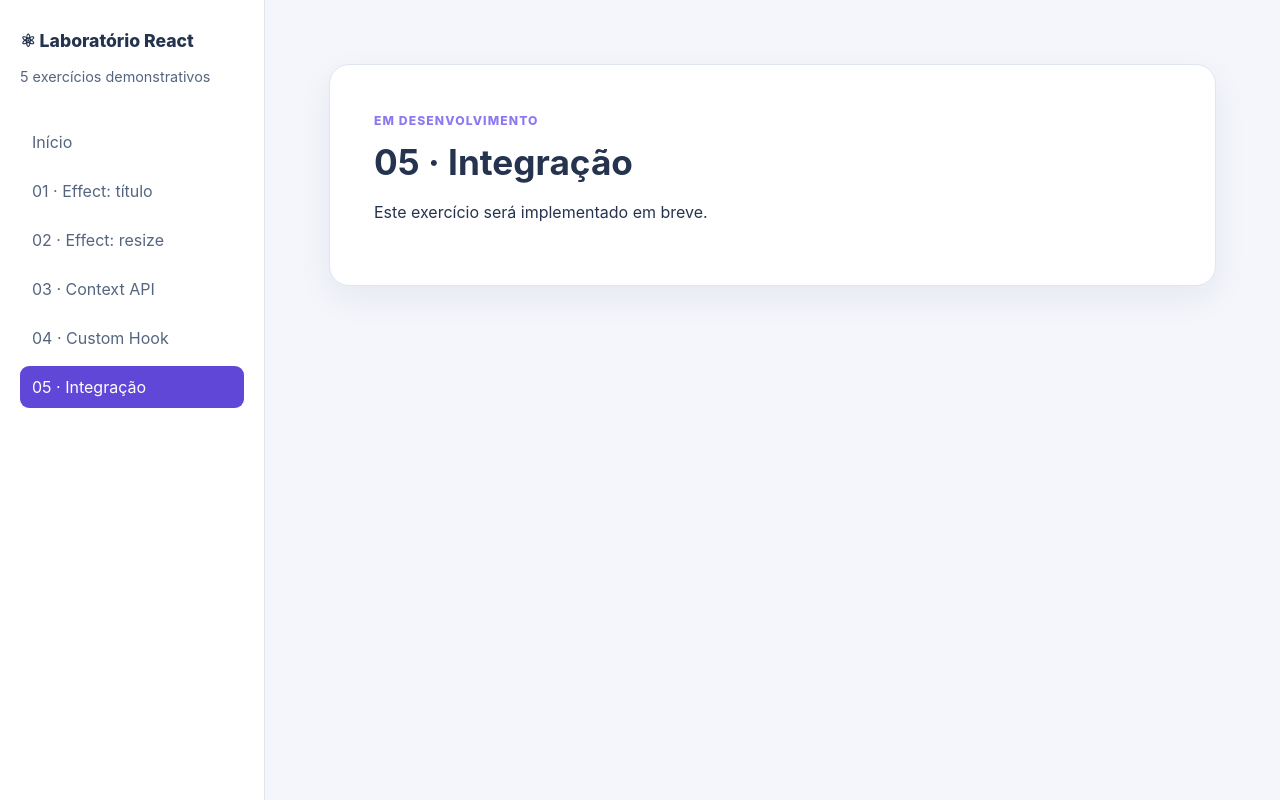
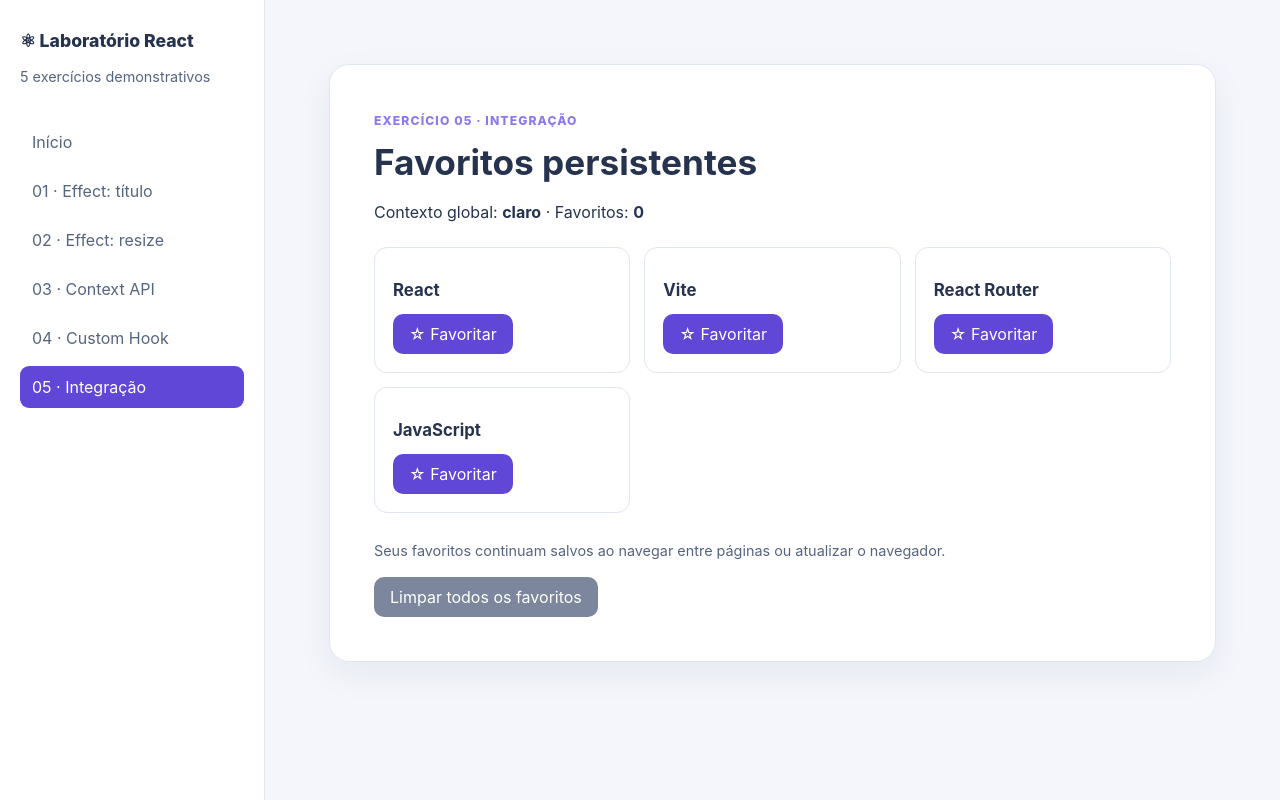
Before and after one commit to wanessags/react-hooks-router-lab, a React (Vite) app: page /exercicio-5 in a window 1280 px wide. Built offline with nearby package versions, Linux system fonts and the light colour scheme.

Commit message:
feat: implementa favoritos persistentes com localStorage

```diff
--- a/src/App.jsx
+++ b/src/App.jsx
@@ -9,6 +9,7 @@ import Ex01Titulo from './pages/Ex01Titulo.jsx';
 import Ex02Resize from './pages/Ex02Resize.jsx';
 import Ex03Context from './pages/Ex03Context.jsx';
 import Ex04Counter from './pages/Ex04Counter.jsx';
+import Ex05Favoritos from './pages/Ex05Favoritos.jsx';
 
 const paginas = [
   { caminho: '/', rotulo: 'Início' },
@@ -18,16 +19,6 @@ const paginas = [
   { caminho: '/exercicio-4', rotulo: '04 · Custom Hook' },
   { caminho: '/exercicio-5', rotulo: '05 · Integração' },
 ];
-
-function PaginaEmConstrucao({ titulo }) {
-  return (
-    <section className="panel">
-      <span className="eyebrow">Em desenvolvimento</span>
-      <h1>{titulo}</h1>
-      <p>Este exercício será implementado em breve.</p>
-    </section>
-  );
-}
 
 export default function App() {
   const { tema } = useContext(ThemeContext);
@@ -63,10 +54,7 @@ export default function App() {
 
       <main className="content">
         <Routes>
-          <Route
-            path="/"
-            element={<Home />}
-          />
+          <Route path="/" element={<Home />} />
 
           <Route
             path="/exercicio-1"
@@ -90,11 +78,7 @@ export default function App() {
 
           <Route
             path="/exercicio-5"
-            element={
-              <PaginaEmConstrucao
-                titulo="05 · Integração"
-              />
-            }
+            element={<Ex05Favoritos />}
           />
 
           <Route
@@ -102,6 +86,7 @@ export default function App() {
             element={
               <section className="panel">
                 <h1>Página não encontrada</h1>
+                <p>A página solicitada não existe.</p>
               </section>
             }
           />
--- a/src/hooks/useLocalStorage.js
+++ b/src/hooks/useLocalStorage.js
@@ -1,26 +1,29 @@
+
 import { useEffect, useState } from 'react';
 
-// O hook combina estado do React com persistência no navegador.
 export function useLocalStorage(chave, valorInicial) {
   const [valor, setValor] = useState(() => {
-    // A função inicializadora só é necessária na criação do estado.
     try {
       const salvo = window.localStorage.getItem(chave);
-      return salvo === null ? valorInicial : JSON.parse(salvo);
+
+      return salvo === null
+        ? valorInicial
+        : JSON.parse(salvo);
     } catch {
-      return valorInicial; // Ex.: dados inválidos ou armazenamento bloqueado.
+      return valorInicial;
     }
   });
 
   useEffect(() => {
-    // Efeito sincroniza estado do React com o localStorage.
     try {
-      window.localStorage.setItem(chave, JSON.stringify(valor));
+      window.localStorage.setItem(
+        chave,
+        JSON.stringify(valor)
+      );
     } catch {
-      // Nesta demo, erros de gravação não impedem a tela de funcionar.
+      console.warn('Não foi possível salvar os dados.');
     }
   }, [chave, valor]);
 
-  // Mesma interface do useState, mas com persistência.
   return [valor, setValor];
 }
--- a/src/pages/Ex05Favoritos.jsx
+++ b/src/pages/Ex05Favoritos.jsx
@@ -0,0 +1,89 @@
+
+import { useContext } from 'react';
+
+import { ThemeContext } from '../context/ThemeContext.jsx';
+import { useLocalStorage } from '../hooks/useLocalStorage.js';
+
+const tecnologias = [
+  'React',
+  'Vite',
+  'React Router',
+  'JavaScript',
+];
+
+export default function Ex05Favoritos() {
+  const { tema } = useContext(ThemeContext);
+
+  const [favoritos, setFavoritos] = useLocalStorage(
+    'lab-favoritos',
+    []
+  );
+
+  function alternarFavorito(tecnologia) {
+    setFavoritos((anteriores) => {
+      if (anteriores.includes(tecnologia)) {
+        return anteriores.filter(
+          (item) => item !== tecnologia
+        );
+      }
+
+      return [...anteriores, tecnologia];
+    });
+  }
+
+  function limparFavoritos() {
+    setFavoritos([]);
+  }
+
+  return (
+    <section className="panel">
+      <span className="eyebrow">
+        Exercício 05 · Integração
+      </span>
+
+      <h1>Favoritos persistentes</h1>
+
+      <p>
+        Contexto global: <strong>{tema}</strong>
+        {' · '}
+        Favoritos: <strong>{favoritos.length}</strong>
+      </p>
+
+      <div className="cards">
+        {tecnologias.map((tecnologia) => {
+          const favorito = favoritos.includes(tecnologia);
+
+          return (
+            <div className="subpanel" key={tecnologia}>
+              <h2>{tecnologia}</h2>
+
+              <button
+                onClick={() => alternarFavorito(tecnologia)}
+                aria-pressed={favorito}
+              >
+                {favorito
+                  ? '★ Remover dos favoritos'
+                  : '☆ Favoritar'}
+              </button>
+            </div>
+          );
+        })}
+      </div>
+
+      <p className="muted">
+        Seus favoritos continuam salvos ao navegar
+        entre páginas ou atualizar o navegador.
+      </p>
+
+      <div className="actions">
+        <button
+          className="secondary"
+          onClick={limparFavoritos}
+          disabled={favoritos.length === 0}
+        >
+          Limpar todos os favoritos
+        </button>
+      </div>
+    </section>
+  );
+}
```
